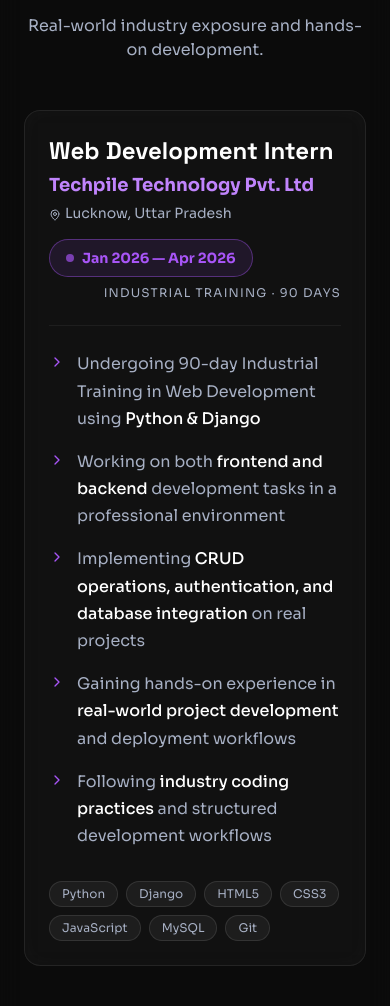
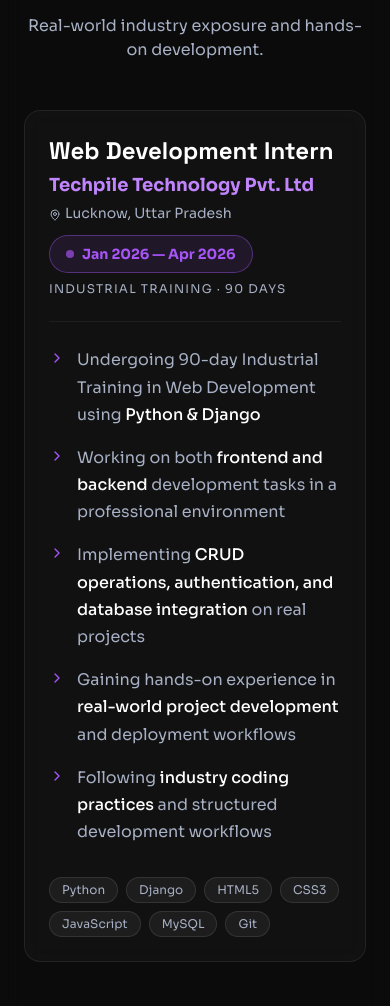
Before and after one commit to prajjwaldixit96-dev/prajjwal-portfolio, a Django app: page / in a window 390 px wide. Shown: the part 4062-5068 px from the top of the page. Run offline with Django 5.2, Linux system fonts and the light colour scheme; data comes from the database, SQL or seed files in the repository; some libraries are stand-ins or nearby versions.

Commit message:
updated index.html

```diff
--- a/templates/index.html
+++ b/templates/index.html
@@ -318,18 +318,22 @@
         <p class="text-textMuted max-w-2xl mx-auto">Real-world industry exposure and hands-on development.</p>
       </div>
       <div class="glass-card p-6 md:p-10 reveal-up">
-        <div class="flex flex-col md:flex-row md:items-start md:justify-between gap-4 mb-6">
+        <div class="flex flex-col gap-4 mb-6">
+          <!-- Top row: Title + Date badge -->
+          <div class="flex flex-col md:flex-row md:items-start md:justify-between gap-3">
             <div>
               <h3 class="font-display font-black text-2xl md:text-3xl mb-1">Web Development Intern</h3>
               <p class="text-accentMint font-bold text-lg">Techpile Technology Pvt. Ltd</p>
               <p class="text-textMuted text-sm mt-1"><i data-lucide="map-pin" class="w-3 h-3 inline mr-1"></i>Lucknow, Uttar Pradesh</p>
             </div>
-          <div class="flex-shrink-0">
-            <span class="inline-flex items-center gap-2 px-4 py-2 rounded-full border border-accentCyan/40 text-accentCyan bg-accentCyan/10 text-sm font-bold">
+            <div class="flex-shrink-0 flex flex-col gap-2">
+              <span class="inline-flex items-center gap-2 px-4 py-2 rounded-full border border-accentCyan/40 text-accentCyan bg-accentCyan/10 text-sm font-bold w-fit">
                 <span class="w-2 h-2 rounded-full bg-accentCyan animate-pulse"></span>
                 Jan 2026 — Apr 2026
               </span>
-            <p class="text-textMuted text-xs text-right mt-2 uppercase tracking-widest">Industrial Training · 90 Days</p>
+              <!-- Moved BELOW badge, left-aligned on mobile -->
+              <p class="text-textMuted text-xs uppercase tracking-widest md:text-right">Industrial Training · 90 Days</p>
+            </div>
           </div>
         </div>
         <div class="w-full h-px bg-white/5 mb-6"></div>
@@ -467,28 +471,41 @@
         <h2 class="font-display font-black text-4xl md:text-5xl uppercase metal-text mb-4">Education</h2>
         <p class="text-textMuted">The academic foundation.</p>
       </div>
-      <div class="relative pl-10 md:pl-0">
-        <div class="timeline-line md:left-1/2 md:-ml-[1px]"></div>
-        <div class="relative mb-16 md:flex justify-between items-center w-full reveal-up">
-          <div class="timeline-dot top-8 md:left-1/2 md:-ml-[6px]"></div>
-          <div class="md:w-[45%] text-left md:text-right pr-8">
+      <!-- Clean card-based timeline — works perfectly on mobile & desktop -->
+      <div class="flex flex-col gap-6">
+
+        <!-- MCA -->
+        <div class="glass-card p-6 md:p-8 reveal-up flex gap-5 items-start">
+          <!-- Left accent bar -->
+          <div class="flex flex-col items-center gap-2 flex-shrink-0">
+            <div class="w-3 h-3 rounded-full bg-accentCyan shadow-[0_0_10px_#A855F7] mt-1"></div>
+            <div class="w-[2px] flex-1 bg-gradient-to-b from-accentCyan to-transparent min-h-[60px]"></div>
+          </div>
+          <!-- Content -->
+          <div>
             <p class="text-accentCyan font-bold tracking-widest text-xs uppercase mb-2">2024 — 2026</p>
-            <h3 class="font-display font-bold text-2xl mb-1">Master of Computer Applications</h3>
-            <p class="text-textMuted text-sm font-light">Babu Banarsi Das University (BBDU)</p>
-            <span class="inline-block mt-2 px-3 py-1 rounded-full text-xs font-semibold border border-accentCyan/40 text-accentCyan bg-accentCyan/10">Currently Pursuing</span>
-          </div>
-          <div class="hidden md:block md:w-[45%]"></div>
-        </div>
-        <div class="relative md:flex justify-between items-center w-full reveal-up">
-          <div class="timeline-dot top-8 md:left-1/2 md:-ml-[6px]"></div>
-          <div class="hidden md:block md:w-[45%]"></div>
-          <div class="md:w-[45%] text-left pl-0 md:pl-8 mt-6 md:mt-0">
-            <p class="text-accentMint font-bold tracking-widest text-xs uppercase mb-2">2021 — 2024</p>
-            <h3 class="font-display font-bold text-2xl mb-1">Bachelor of Computer Applications</h3>
-            <p class="text-textMuted text-sm font-light">LU, Lucknow Public College of Professional Studies</p>
-            <span class="inline-block mt-2 px-3 py-1 rounded-full text-xs font-semibold border border-accentMint/40 text-accentMint bg-accentMint/10">Completed</span>
+            <h3 class="font-display font-bold text-xl md:text-2xl mb-1">Master of Computer Applications</h3>
+            <p class="text-textMuted text-sm font-light mb-3">Babu Banarsi Das University (BBDU)</p>
+            <span class="inline-block px-3 py-1 rounded-full text-xs font-semibold border border-accentCyan/40 text-accentCyan bg-accentCyan/10">Currently Pursuing</span>
           </div>
         </div>
+
+        <!-- BCA -->
+        <div class="glass-card p-6 md:p-8 reveal-up flex gap-5 items-start">
+          <!-- Left accent bar -->
+          <div class="flex flex-col items-center gap-2 flex-shrink-0">
+            <div class="w-3 h-3 rounded-full bg-accentMint shadow-[0_0_10px_#C084FC] mt-1"></div>
+            <div class="w-[2px] flex-1 bg-gradient-to-b from-accentMint to-transparent min-h-[60px]"></div>
+          </div>
+          <!-- Content -->
+          <div>
+            <p class="text-accentMint font-bold tracking-widest text-xs uppercase mb-2">2021 — 2024</p>
+            <h3 class="font-display font-bold text-xl md:text-2xl mb-1">Bachelor of Computer Applications</h3>
+            <p class="text-textMuted text-sm font-light mb-3">LU, Lucknow Public College of Professional Studies</p>
+            <span class="inline-block px-3 py-1 rounded-full text-xs font-semibold border border-accentMint/40 text-accentMint bg-accentMint/10">Completed</span>
+          </div>
+        </div>
+
       </div>
     </div>
   </section>
```
Lines whose indentation alone changed are shown as unchanged.
